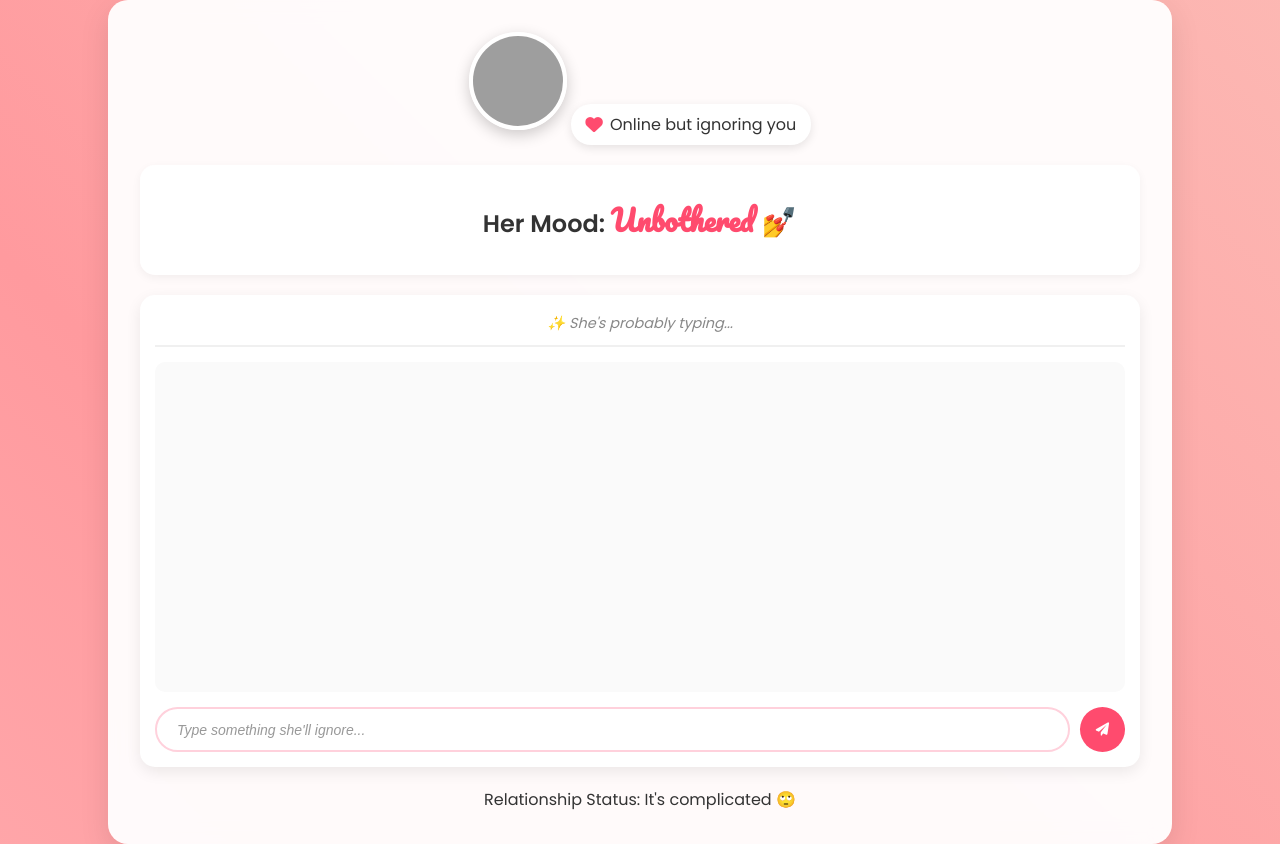
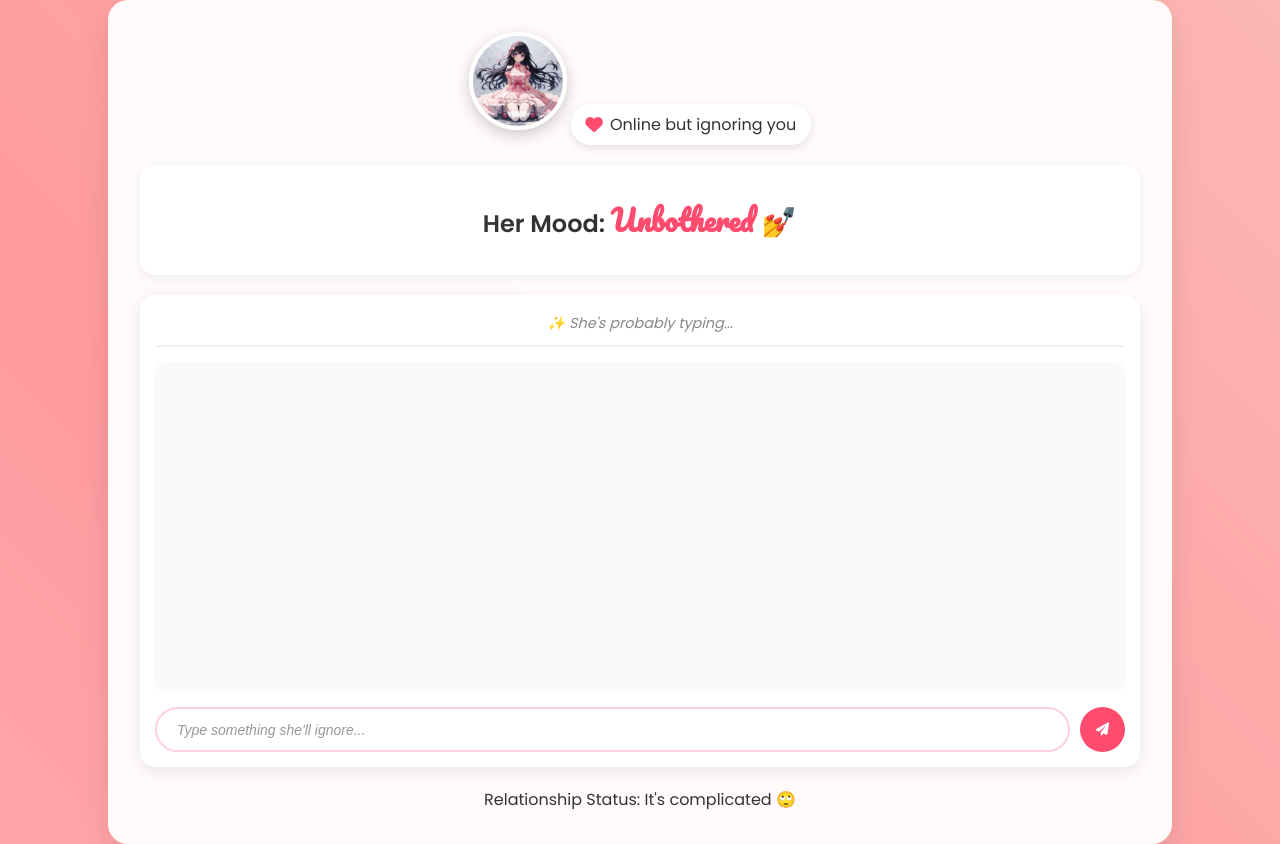
Before and after one commit to zGamingTechz/Nosu-Hackathon, a Flask app: page / in a window 1280 px wide. Run offline with Flask 3, Linux system fonts and the light colour scheme; grey boxes are pictures that could not be loaded.

Commit message:
Added default picture

```diff
--- a/templates/index.html
+++ b/templates/index.html
@@ -11,7 +11,7 @@
 <body>
     <div class="container">
         <div class="profile-header">
-            <img src="cartoon.png" alt="AI Girlfriend" class="cartoon">
+            <img src="static/images/default.jpg" alt="AI Girlfriend" class="cartoon">
             <div class="status-bubble">
                 <i class="fas fa-heart"></i>
                 <span>Online but ignoring you</span>
```
Also changed, not shown: static/images/default.jpg (added).
